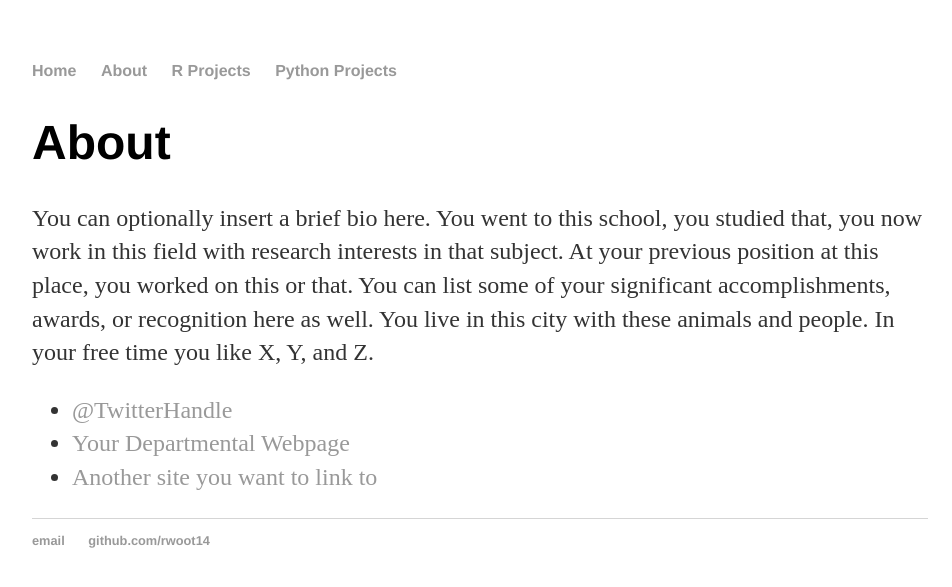
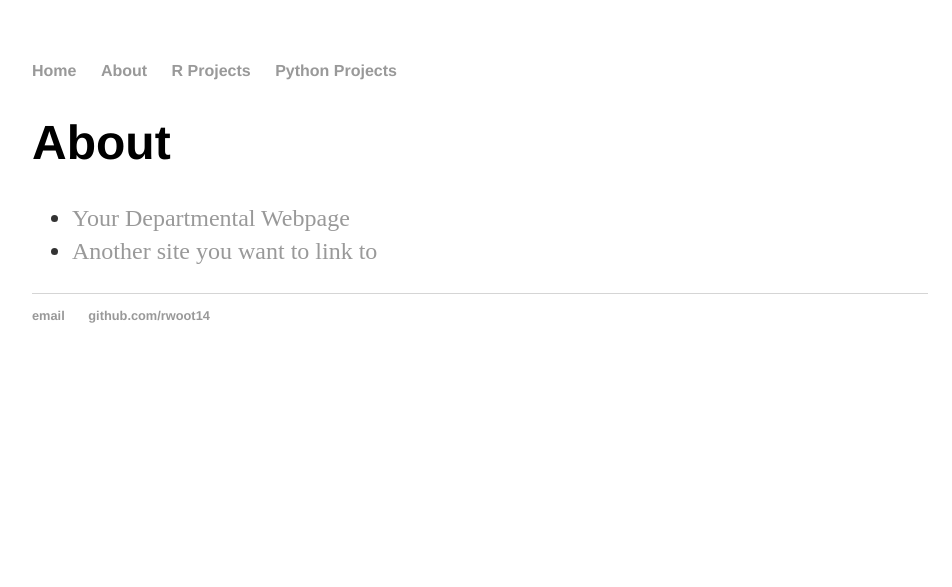
Before and after one commit to Rwoot14/Rwoot14.github.io, a Jekyll site: the page built from about/index.html, in a window 1280 px wide. Shown: the top 587 px of the page, without its empty margins (160-1112 px from the left). Built offline with Jekyll 4.4.1, drawn with Linux system fonts in a browser that asks for light colours.

Commit message:
Update index.html

```diff
--- a/about/index.html
+++ b/about/index.html
@@ -5,10 +5,9 @@
 
 		<div class="about">
 			<h1>About</h1>
-			<p>You can optionally insert a brief bio here. You went to this school, you studied that, you now work in this field with research interests in that subject. At your previous position at this place, you worked on this or that. You can list some of your significant accomplishments, awards, or recognition here as well. You live in this city with these animals and people. In your free time you like X, Y, and Z.</p>
+			<p> </p>
 
 			<ul class="contacts">
-				<li><a href="#">@TwitterHandle</a></li>
 				<li><a href="#">Your Departmental Webpage</a></li>
 				<li><a href="#">Another site you want to link to</a></li>
 				</ul>
```
